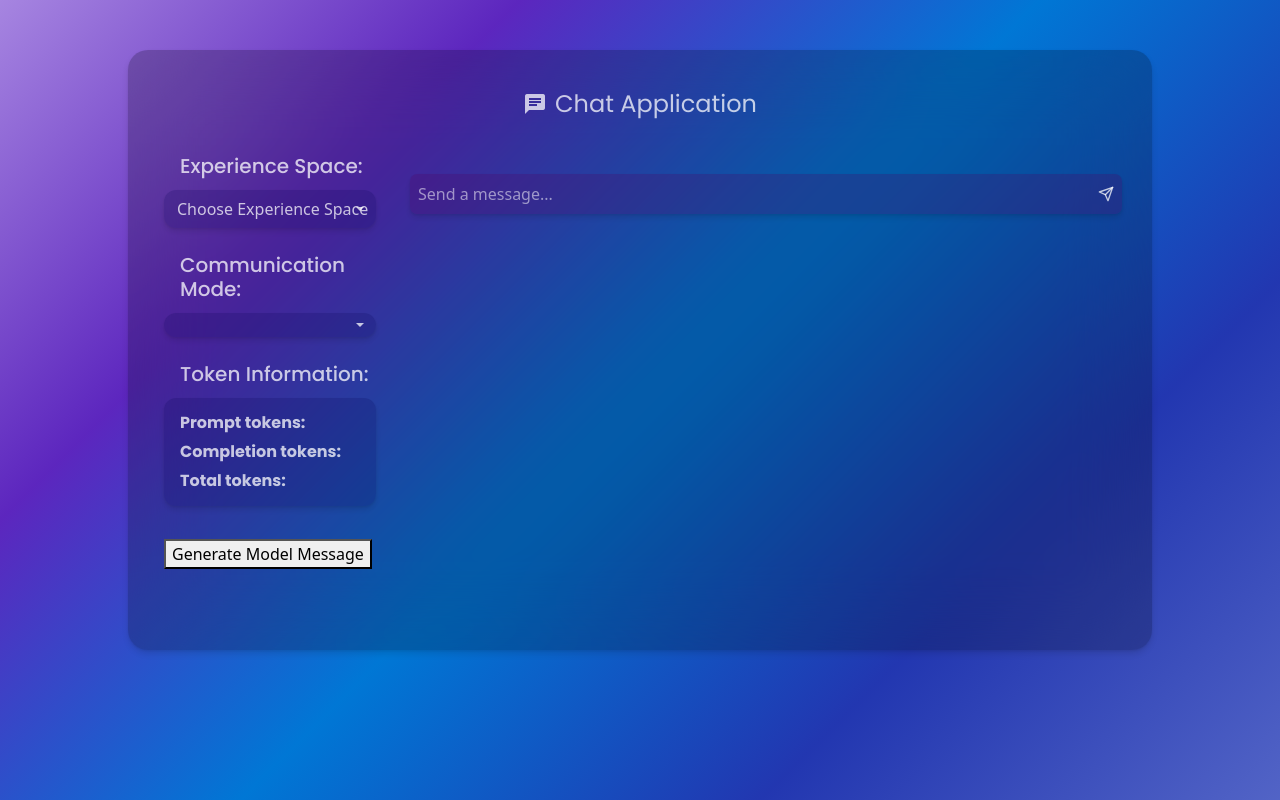
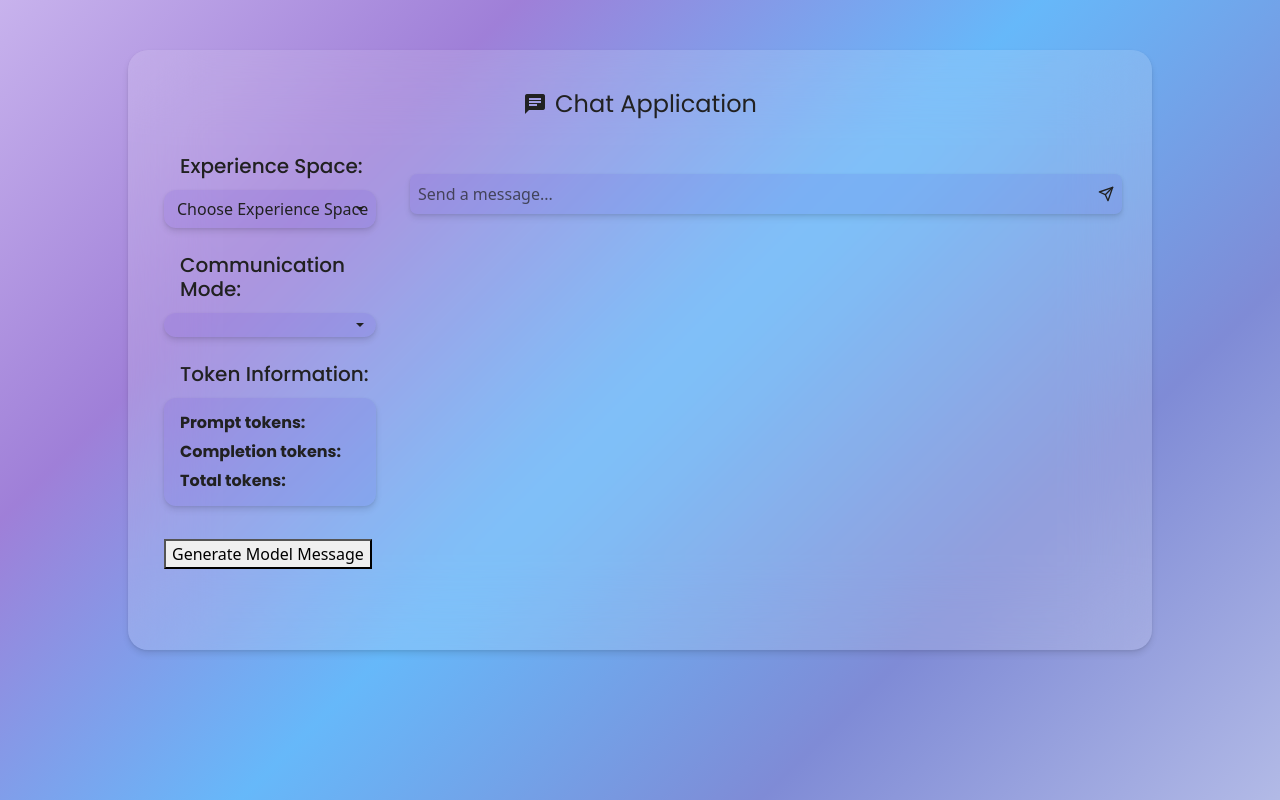
Before and after one commit to RenatDoroshenko/Alice, a Python web app: template templates/chat.html in a window 1280 px wide. Run offline with Jinja, Linux system fonts and the light colour scheme; the template is opened without the code that fills it, so the values that code supplies are empty.

Commit message:
add correct background for dropdown menu

```diff
--- a/static/css/glassmorphism.css
+++ b/static/css/glassmorphism.css
@@ -31,19 +31,20 @@
   --default-font: 'Poppins';
 
   /* White Theme - Saturated */
-  /* --body-gradient: linear-gradient(135deg, rgb(72 2 195 / 30%) 0%, rgb(64 0 177 / 50%) 25%, rgb(0 137 246 / 60%) 50%, rgb(0 24 173 / 50%) 75%, rgb(0 26 173 / 30%) 100%);
+  --body-gradient: linear-gradient(135deg, rgb(72 2 195 / 30%) 0%, rgb(64 0 177 / 50%) 25%, rgb(0 137 246 / 60%) 50%, rgb(0 24 173 / 50%) 75%, rgb(0 26 173 / 30%) 100%);
   --dark-black: #212121;
   --chat-container: rgb(255 255 255 / 15%);
   --message-bg: rgb(46 0 201 / 7%);
   --scrollbar-thumb-bg: rgb(0 21 173 / 20%);
   --scrollbar-thumb-bg-hover: rgb(0 21 173 / 30%);
   --glass-container-bg: var(--message-bg);
-  --text-area-bg: var(--message-bg); */
+  --text-area-bg: var(--message-bg);
+  --dropdown-menu-bg: linear-gradient(135deg, rgb(172 146 224) 0%, rgb(143 176 239) 100%);
 
 
 
   /* Dark Theme */
-  --body-gradient: linear-gradient(135deg, rgb(107 52 204 / 60%) 0%, rgb(64 0 179 / 85%) 25%, rgb(0 119 213) 50%, rgb(10 33 168 / 90%) 75%, rgb(0 26 171 / 68%) 100%);
+  /* --body-gradient: linear-gradient(135deg, rgb(107 52 204 / 60%) 0%, rgb(64 0 179 / 85%) 25%, rgb(0 119 213) 50%, rgb(10 33 168 / 90%) 75%, rgb(0 26 171 / 68%) 100%);
   --dark-black: #ffffffbd;
   --chat-container: rgb(0 0 0 / 20%);
   --message-bg: rgb(82 0 98 / 25%);
@@ -51,6 +52,7 @@
   --scrollbar-thumb-bg-hover: rgba(255, 255, 255, 0.4);
   --glass-container-bg: rgb(7 0 80 / 19%);
   --text-area-bg: var(--message-bg);
+  --dropdown-menu-bg: linear-gradient(135deg, rgb(77 0 213 / 90%) 0%, rgb(0 11 78 / 90%) 100%); */
 
   /* Alternative Dark Theme */
   /* Brighter text-area */
@@ -393,7 +395,9 @@ body {
   width: 100%;
   /* border-radius: 0 0 12px 12px; */
   box-shadow: 0 4px 6px rgba(0, 0, 0, 0.1), 0 1px 3px rgba(0, 0, 0, 0.08);
-  background-color: var(--glass-container-bg);
+  /* background-color: var(--glass-container-bg); */
+  /* background-color: rgb(7 0 80); */
+  background-image: var(--dropdown-menu-bg);
   backdrop-filter: blur(0.1rem);
   padding-top: 0px;
   padding-bottom: 0px;
@@ -403,6 +407,8 @@ body {
   border-radius: 12px;
   font-family: var(--default-font), sans-serif;
   font-size: 16px;
+  opacity: 0.95;
+  box-shadow: 0 4px 6px rgba(0, 0, 0, 0.1);
 }
 
 .full-width-dropdown .dropdown-item {
```
